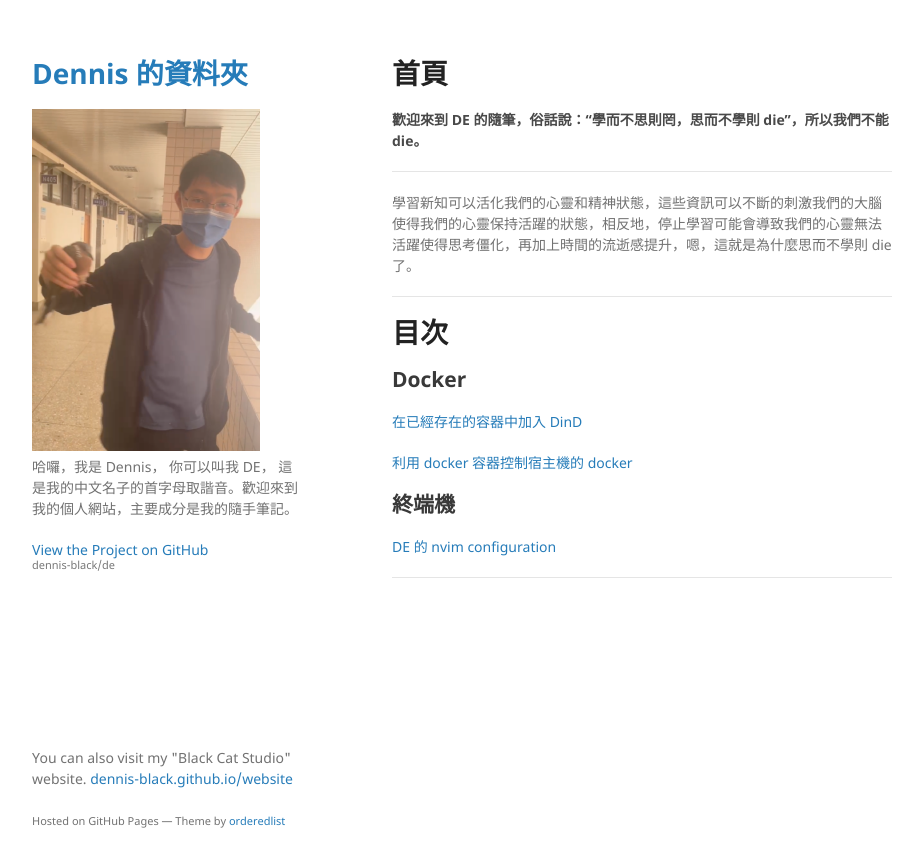
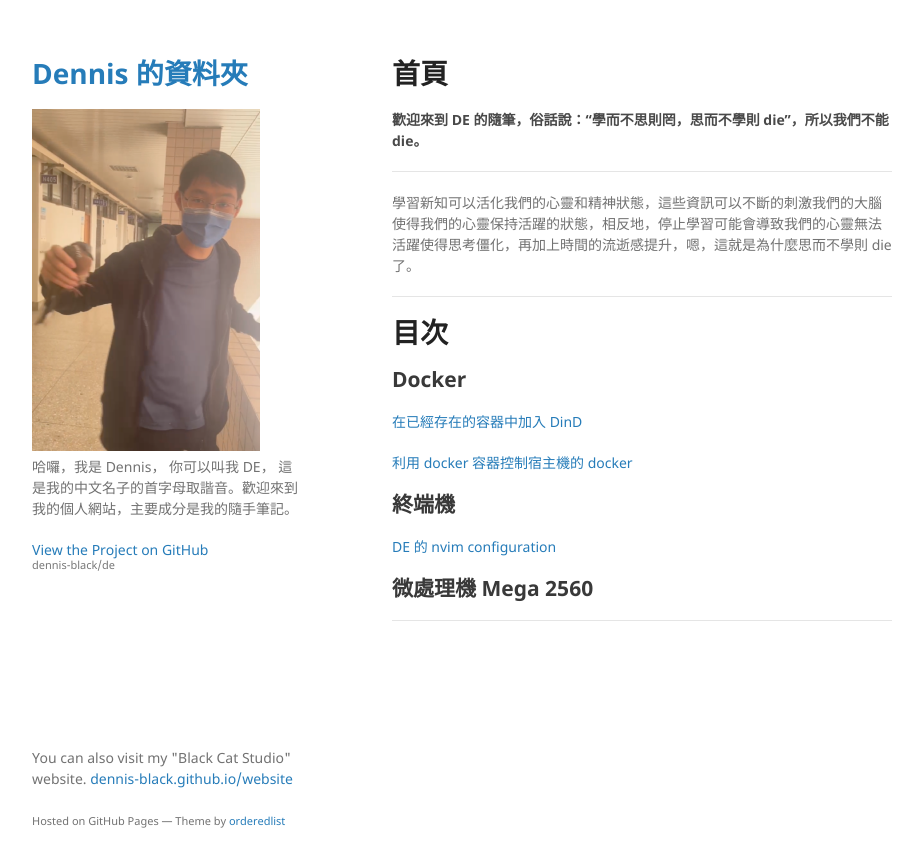
Before and after one commit to dennis-black/de, a Jekyll site: the page built from index.md, in a window 1280 px wide. Shown: the top 867 px of the page, without its empty margins (178-1101 px from the left). Built offline with Jekyll 4.4.1, drawn with Linux system fonts in a browser that asks for light colours; our own code applies the rules of GitHub Pages for plain Markdown files.

Commit message:
last changed at Oct 19, 2024 9:55 AM, pushed by Dennis Black

```diff
--- a/index.md
+++ b/index.md
@@ -22,5 +22,7 @@
 ## 終端機
 [DE 的 nvim configuration](note/terminal/neovim.md)
 
-
+## 微處理機 Mega 2560
+<!--[DE 的 nvim configuration](note/terminal/neovim.md)
+-->
 ---
```
